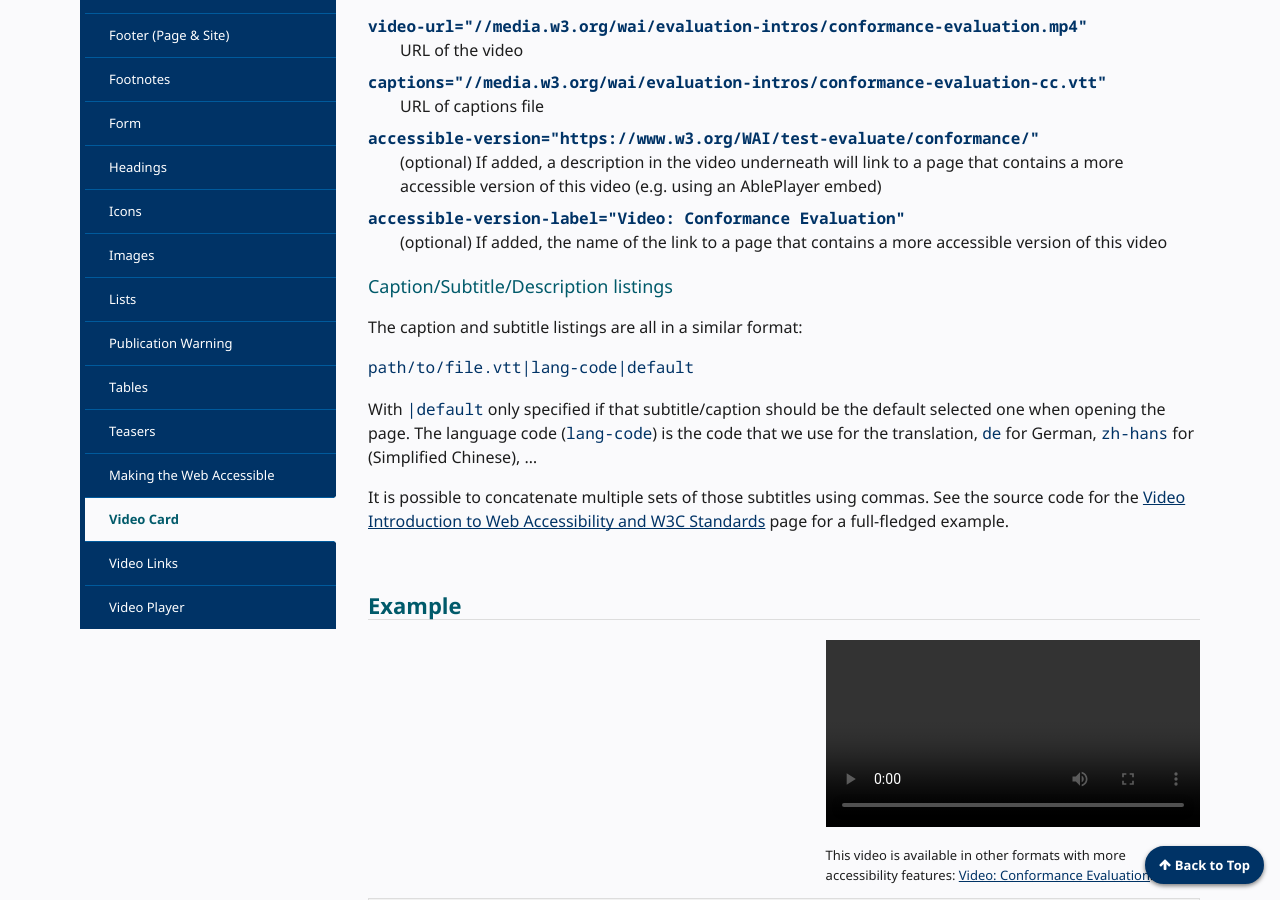
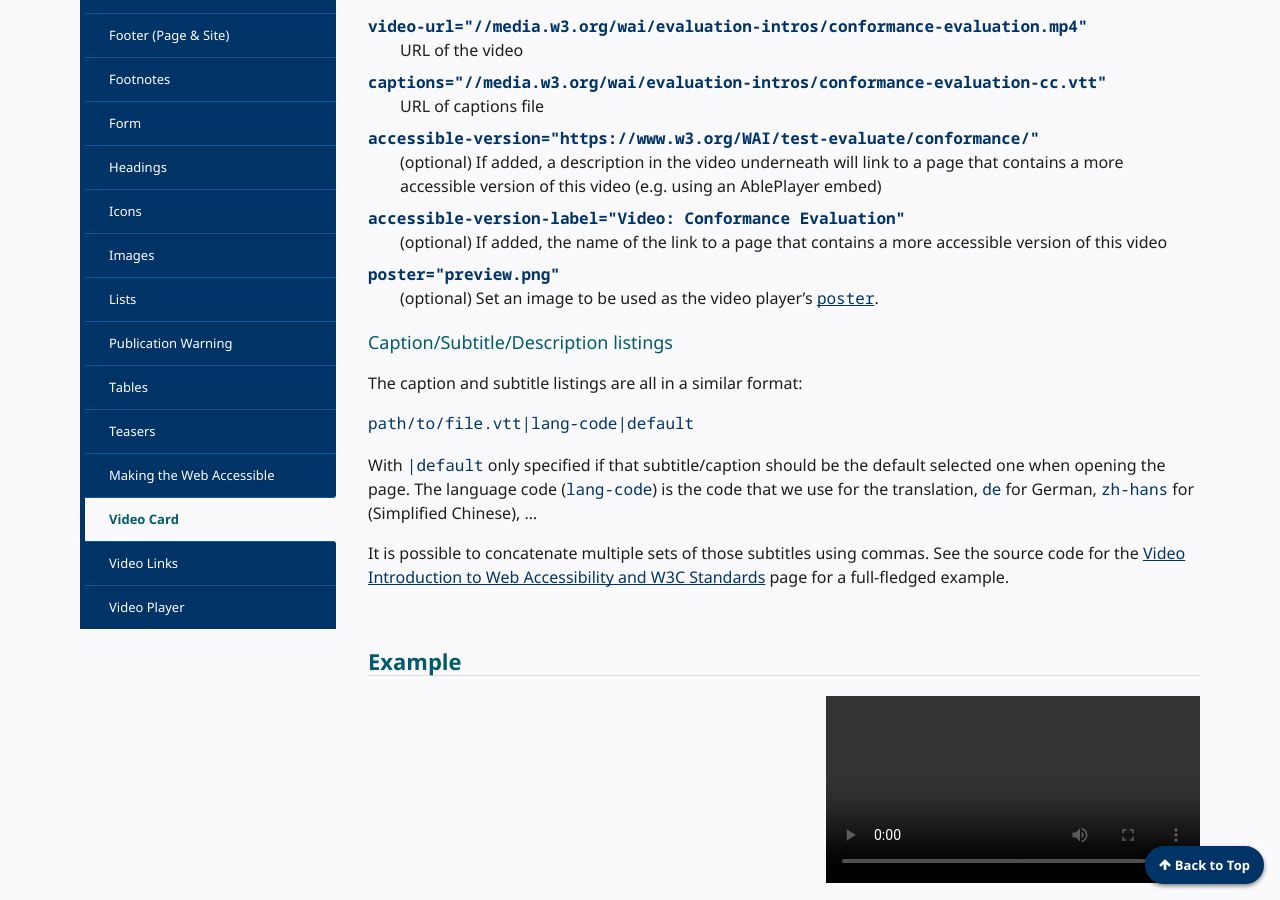
Before and after one commit to w3c/wai-website-theme, a Jekyll site: the page built from _components/video-card.md, in a window 1280 px wide and 900 px high, scrolled down 726 px. Built offline with Jekyll 4.4.1, drawn with Linux system fonts in a browser that asks for light colours; cached includes are drawn as plain includes; comment, search, counter and statistics services are not loaded.

Commit message:
Update docs

```diff
--- a/_components/video-card.md
+++ b/_components/video-card.md
@@ -39,6 +39,9 @@ Embedding the video card:
 `accessible-version-label="Video: Conformance Evaluation"`
 : (optional) If added, the name of the link to a page that contains a more accessible version of this video
 
+`poster="preview.png"`
+: (optional) Set an image to be used as the video player's [`poster`](https://html.spec.whatwg.org/dev/media.html#attr-video-poster).
+
 #### Caption/Subtitle/Description listings
 
 The caption and subtitle listings are all in a similar format:
```
